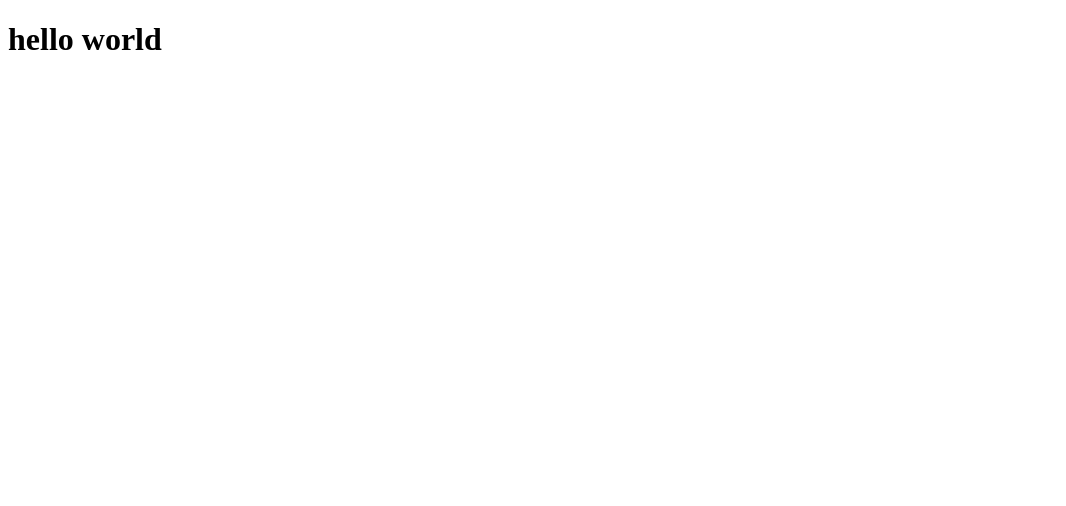
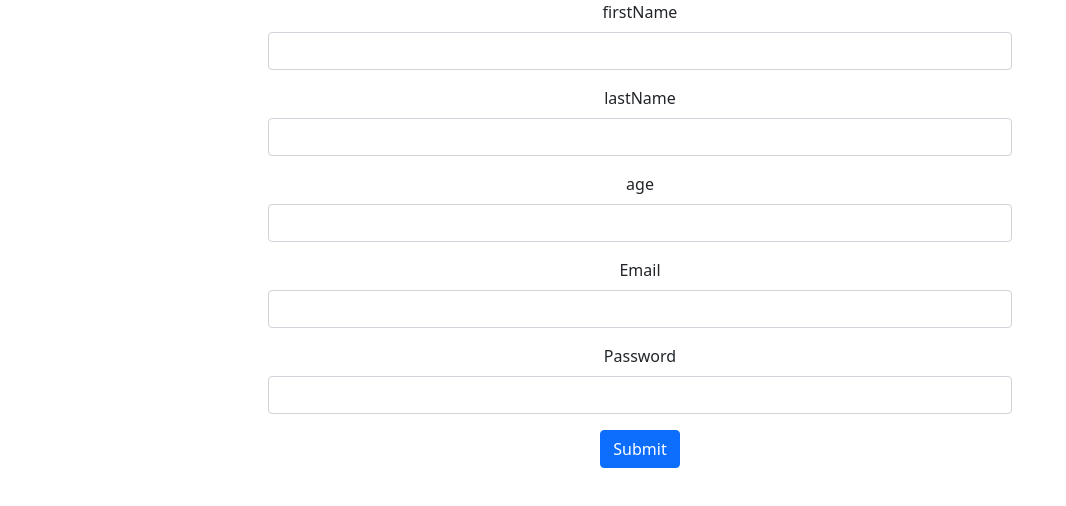
Before and after one commit to MoovendhanR/fullstack-project, a React (Create React App) app in the folder client/: page / in a window 1280 px wide. Shown: the top 506 px of the page, without its empty margins (0-1066 px from the left). Built offline with nearby package versions, Linux system fonts and the light colour scheme.

Commit message:
client side create part is done

```diff
--- a/client/package.json
+++ b/client/package.json
@@ -6,8 +6,10 @@
     "@testing-library/jest-dom": "^5.16.5",
     "@testing-library/react": "^13.4.0",
     "@testing-library/user-event": "^13.5.0",
+    "axios": "^1.2.4",
     "react": "^18.2.0",
     "react-dom": "^18.2.0",
+    "react-router-dom": "^6.7.0",
     "react-scripts": "5.0.1",
     "web-vitals": "^2.1.4"
   },
--- a/client/public/index.html
+++ b/client/public/index.html
@@ -9,6 +9,8 @@
       name="description"
       content="Web site created using create-react-app"
     />
+    <link rel="apple-touch-icon" href="%PUBLIC_URL%/logo192.png" />
+    <link href="https://cdn.jsdelivr.net/npm/bootstrap@5.0.2/dist/css/bootstrap.min.css" rel="stylesheet" integrity="sha384-EVSTQN3/azprG1Anm3QDgpJLIm9Nao0Yz1ztcQTwFspd3yD65VohhpuuCOmLASjC" crossorigin="anonymous">
     <link rel="apple-touch-icon" href="%PUBLIC_URL%/logo192.png" />
     <!--
       manifest.json provides metadata used when your web app is installed on a
--- a/client/src/App.css
+++ b/client/src/App.css
@@ -0,0 +1,4 @@
+.container{
+    width:60%;
+    text-align: center;
+}
--- a/client/src/App.js
+++ b/client/src/App.js
@@ -1,9 +1,10 @@
 import './App.css';
+import Create from './components/Create';
 
 function App() {
   return (
-    <div className="App">
-      <h1>hello world</h1>
+    <div className="container">
+      <Create/>
     </div>
   );
 }
--- /dev/null
+++ b/client/src/components/Create.jsx
@@ -0,0 +1,77 @@
+import axios from 'axios'
+import React, { useState } from 'react'
+
+
+
+
+const Create = () => {
+   const [firstName,setFirstname] = useState("")
+   const [lastName,setLastname] = useState("")
+   const [age,setAge] = useState("");
+   const [email,setEmail] = useState("");
+   const [password,setPassword] = useState("");
+
+  //  const header = {"Access-Control-Allow-Origin":"*"}
+
+  const handleSubmit=(e)=>{
+       e.preventDefault();
+    axios.post("http://localhost:5000/users",{
+           firstName:firstName,
+           lastName:lastName,
+           age:age,
+           email:email,
+           password:password,
+
+    })
+  }
+
+
+  return (
+    <div>
+          <form>
+    <div className="mb-3">
+    <label  className="form-label">firstName</label>
+    <input
+    type="text"
+    className="form-control"
+    onChange={(e)=>setFirstname(e.target.value)}
+    />
+  </div>
+  <div className="mb-3">
+    <label  className="form-label">lastName</label>
+    <input
+    type="text"
+    className="form-control"
+    onChange={(e)=>setLastname(e.target.value)}
+    />
+  </div> <div className="mb-3">
+    <label  className="form-label">age</label>
+    <input
+    type="text"
+    className="form-control"
+    onChange={(e)=>setAge(e.target.value)}
+    />
+  </div> <div className="mb-3">
+    <label  className="form-label">Email</label>
+    <input
+    type="text"
+    className="form-control"
+    onChange={(e)=>setEmail(e.target.value)}
+    />
+  </div>
+  <div className="mb-3">
+    <label  className="form-label">Password</label>
+    <input
+    type="email"
+    className="form-control"
+    onChange={(e)=>setPassword(e.target.value)}
+    />
+  </div>
+
+  <button type="submit" className="btn btn-primary" onClick={handleSubmit}>Submit</button>
+</form>
+    </div>
+  )
+}
+
+export default Create;
```
Also changed, not shown: client/src/components/Read.jsx (added), 1 other file (tests, documents, lock files or other folders).
